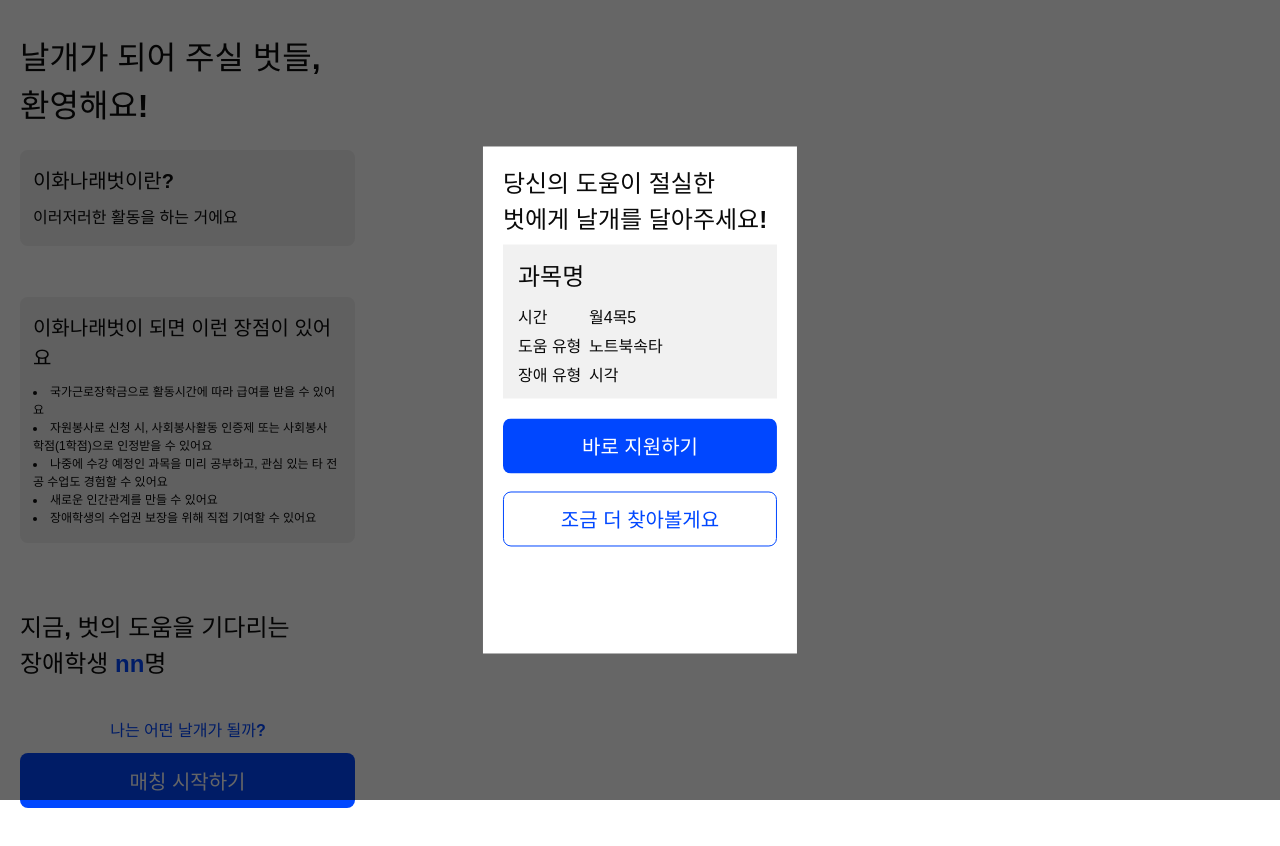
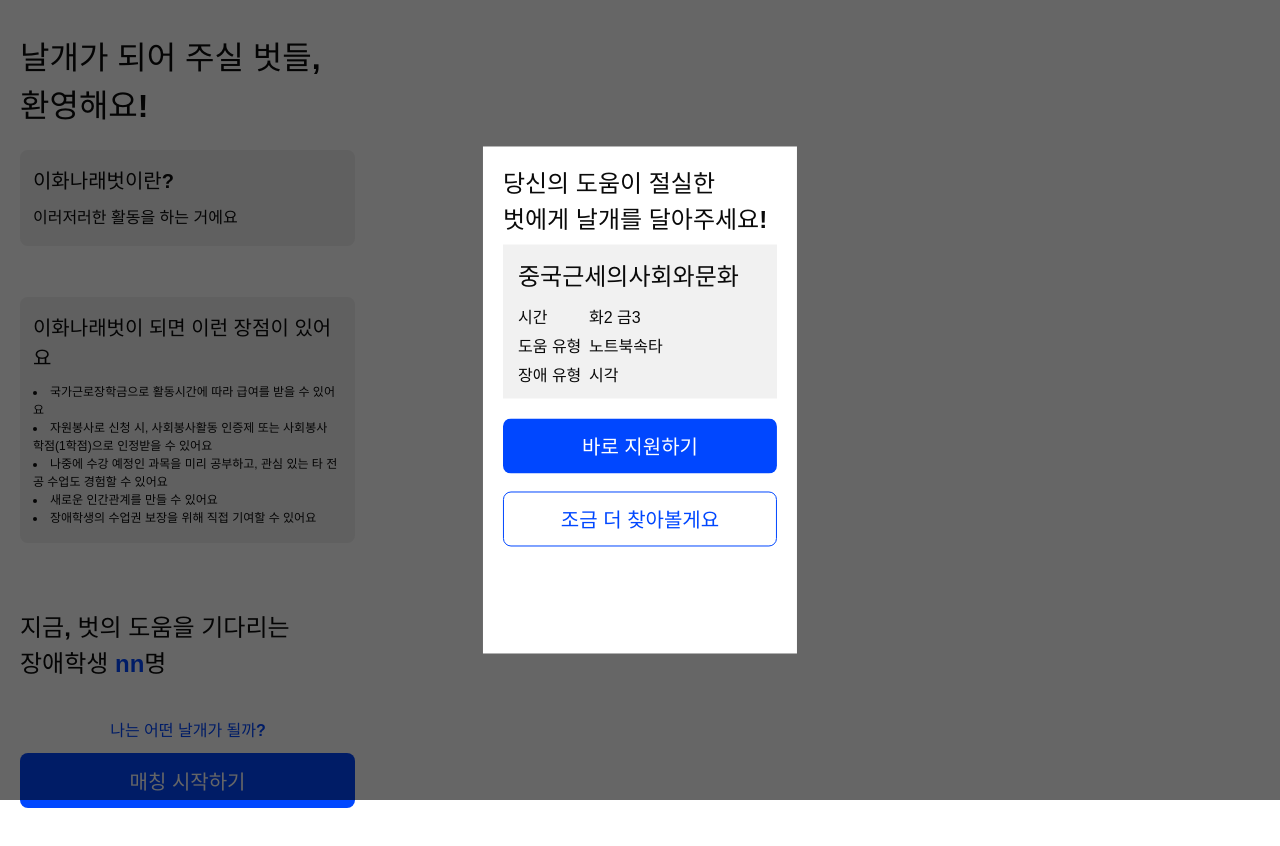
Before and after one commit to EarlyUs/front, a React (Vite) app: page / in a window 1280 px wide. Shown: the top 846 px of the page. Built offline with nearby package versions, Linux system fonts and the light colour scheme.

Commit message:
💬chore: build

```diff
--- a/src/components/InfoCard/index.jsx
+++ b/src/components/InfoCard/index.jsx
@@ -5,11 +5,11 @@ const InfoCard = () => {
 		<>
 			<s.Container>
 				<s.Wrapper>
-					<s.Title>과목명</s.Title>
+					<s.Title>중국근세의사회와문화</s.Title>
 					<s.InfoBox>
 						<s.Category>
 							<s.Name>시간</s.Name>
-							<s.Content>월4목5</s.Content>
+							<s.Content>화2 금3</s.Content>
 						</s.Category>
 						<s.Category>
 							<s.Name>도움 유형</s.Name>
--- a/src/components/Splash/index.jsx
+++ b/src/components/Splash/index.jsx
@@ -7,7 +7,7 @@ const Splash = ({ onFadeout }) => {
 
 	useEffect(() => {
 		const timer = setTimeout(() => {
-			setFadeOut(true);
+			setFadeout(true);
 		}, 3000);
 
 		return () => clearTimeout(timer);
```
Also changed, not shown: 20 other files (tests, documents, lock files or other folders).
